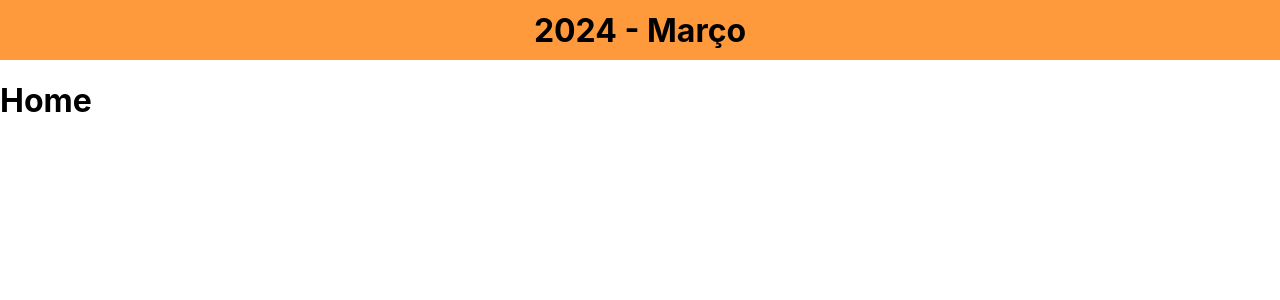
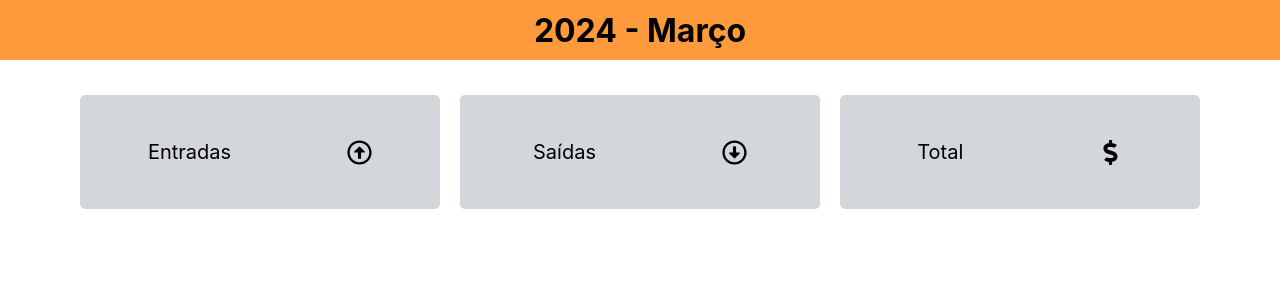
Before and after one commit to GuilhermeCastillo/WebFinance-frontend, a React (Create React App) app: page / in a window 1280 px wide. Shown: the top 300 px of the page. Built offline with nearby package versions, Linux system fonts and the light colour scheme; the HTML template or start-up script is replaced by a standard one.

Commit message:
criacao de componentes resume; resumeitem; e alteracao de css para styled componentes

```diff
--- a/package.json
+++ b/package.json
@@ -9,8 +9,10 @@
     "axios": "^1.6.8",
     "react": "^18.2.0",
     "react-dom": "^18.2.0",
+    "react-icons": "^5.0.1",
     "react-router-dom": "^6.22.3",
     "react-scripts": "5.0.1",
+    "styled-components": "^6.1.8",
     "web-vitals": "^2.1.4"
   },
   "scripts": {
--- a/src/components/Header/header.css
+++ /dev/null
@@ -1,8 +0,0 @@
-header {
-    display: flex;
-    align-items: center;
-    justify-content: space-around;
-    width: 100%;
-    height: 60px;
-    background-color: #ff9a3c;
-}
--- a/src/components/Header/index.js
+++ b/src/components/Header/index.js
@@ -1,11 +1,11 @@
-import "./header.css";
+import * as C from "./styles";
 
-function Header() {
+const Header = () => {
   return (
-    <header>
+    <C.Header>
       <h1>2024 - Março</h1>
-    </header>
+    </C.Header>
   );
-}
+};
 
 export default Header;
--- /dev/null
+++ b/src/components/Header/styles.js
@@ -0,0 +1,10 @@
+import styled from "styled-components";
+
+export const Header = styled.header`
+  display: flex;
+  align-items: center;
+  justify-content: space-around;
+  width: 100%;
+  height: 60px;
+  background-color: #ff9a3c;
+`;
--- /dev/null
+++ b/src/components/Resume/index.js
@@ -0,0 +1,29 @@
+
+import React from "react";
+import ResumeItem from "../ResumeItem";
+import * as C from "./styles";
+import {
+  FaRegArrowAltCircleUp,
+  FaRegArrowAltCircleDown,
+  FaDollarSign,
+} from "react-icons/fa";
+
+const Resume = ({ income, expense, total }) => {
+  return (
+    <C.Container>
+      <ResumeItem
+        title="Entradas"
+        Icon={FaRegArrowAltCircleUp}
+        value={income}
+      />
+      <ResumeItem
+        title="Saídas"
+        Icon={FaRegArrowAltCircleDown}
+        value={expense}
+      />
+      <ResumeItem title="Total" Icon={FaDollarSign} value={total} />
+    </C.Container>
+  );
+};
+
+export default Resume;
--- /dev/null
+++ b/src/components/Resume/styles.js
@@ -0,0 +1,11 @@
+import styled from "styled-components";
+
+export const Container = styled.div`
+  max-width: 1120px;
+  width: 98%;
+  margin: 0 auto;
+  display: flex;
+  gap: 20px;
+  margin-top: 35px;
+  justify-content: space-around;
+`;
--- /dev/null
+++ b/src/components/ResumeItem/index.js
@@ -0,0 +1,16 @@
+import React from "react";
+import * as C from "./styles";
+
+const ResumeItem = ({ title, Icon, value }) => {
+  return (
+    <C.Container>
+      <C.Header>
+        <C.HeaderTitle>{title}</C.HeaderTitle>
+        <Icon />
+      </C.Header>
+      <C.Total>{value}</C.Total>
+    </C.Container>
+  );
+};
+
+export default ResumeItem;
--- /dev/null
+++ b/src/components/ResumeItem/styles.js
@@ -0,0 +1,50 @@
+import styled from "styled-components";
+
+export const Container = styled.div`
+  display: flex;
+  flex-direction: column;
+  align-items: center;
+  background-color: #d3d6db;
+  border-radius: 5px;
+  padding: 5px 15px;
+  width: 30%;
+
+  @media (max-width: 750px) {
+    width: 20%;
+
+    p {
+      font-size: 12px;
+    }
+
+    span {
+      font-size: 20px;
+    }
+
+    svg {
+      display: none;
+    }
+  }
+`;
+
+export const Header = styled.header`
+  display: flex;
+  align-items: center;
+  justify-content: space-around;
+  width: 100%;
+  gap: 10px;
+  margin: 20px auto;
+
+  svg {
+    width: 25px;
+    height: 25px;
+  }
+`;
+
+export const HeaderTitle = styled.p`
+  font-size: 20px;
+`;
+
+export const Total = styled.span`
+  font-size: 30px;
+  font-weight: bold;
+`;
--- a/src/pages/Home/index.js
+++ b/src/pages/Home/index.js
@@ -1,9 +1,11 @@
-function Home() {
+import Resume from "../../components/Resume";
+
+const Home = () => {
   return (
     <div>
-      <h1>Home</h1>
+      <Resume />
     </div>
   );
-}
+};
 
 export default Home;
```
Also changed, not shown: 1 other file (tests, documents, lock files or other folders).
